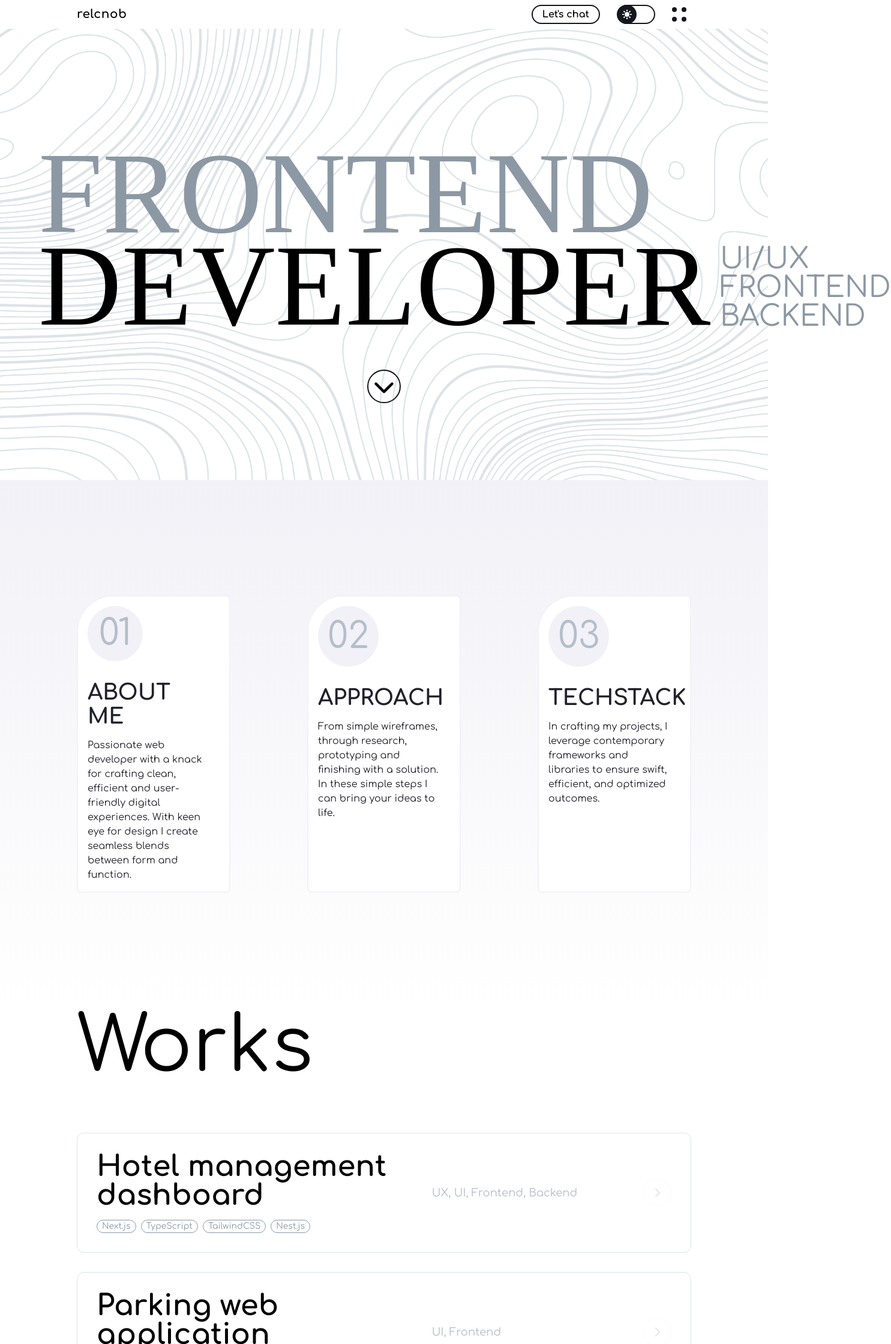
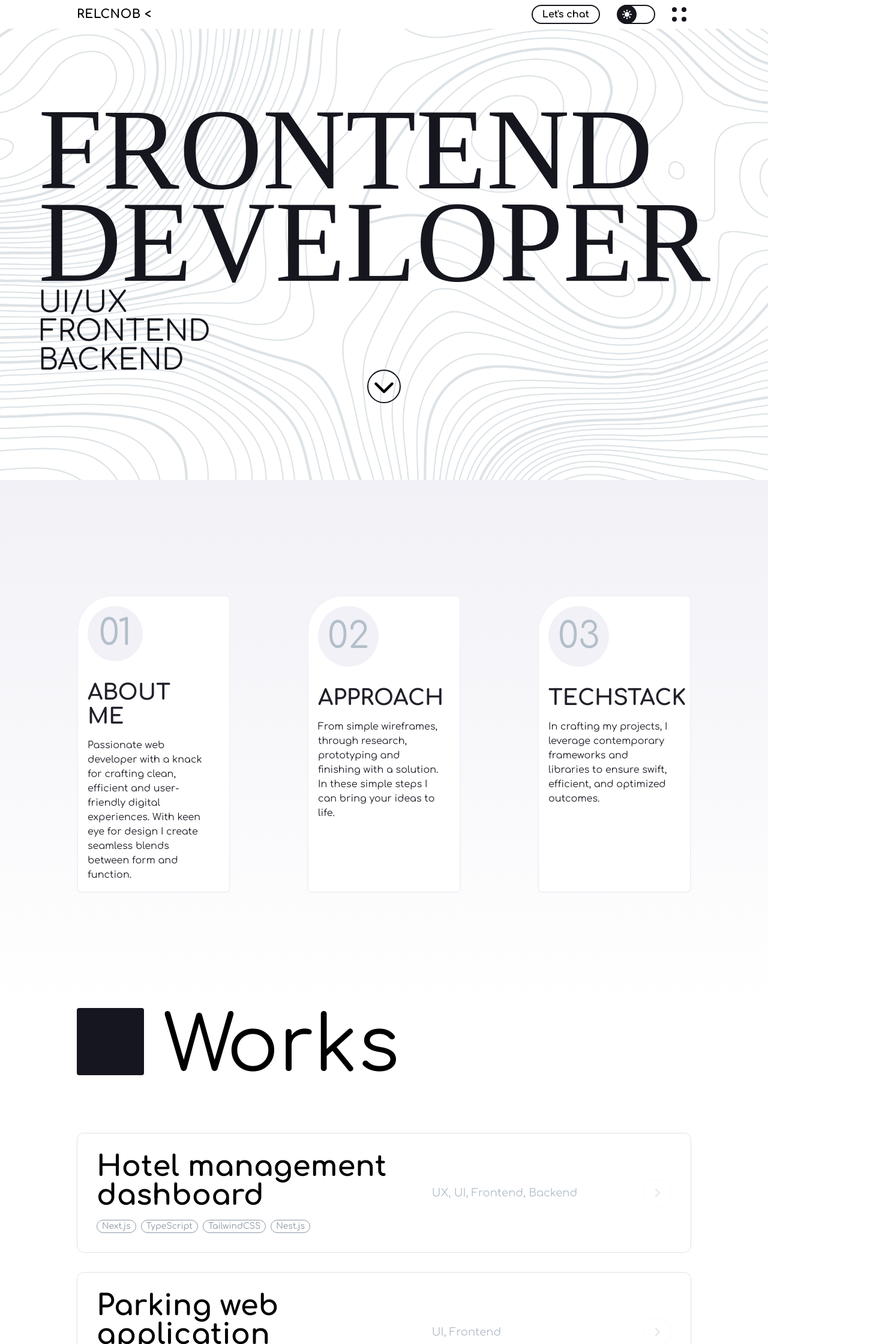
Before and after one commit to relcnob/portfolio-2024, a Next.js app: page / in a window 1280 px wide. Shown: the top 2240 px of the page at 60% size, 1485 px wide, since content can reach past the window. Built offline with nearby package versions, Linux system fonts and the light colour scheme.

Commit message:
fix: styling

```diff
--- a/src/app/components/ui-elements/about-card/AboutCard.tsx
+++ b/src/app/components/ui-elements/about-card/AboutCard.tsx
@@ -18,7 +18,7 @@ const AboutCard = ({ id, title, description }: AboutCardType): JSX.Element => {
       >
         {title.toUpperCase()}
       </h2>
-      <p className={`text-secondary-000 dark:text-primary-100`}>
+      <p className={`text-secondary-000 dark:text-primary-100 max-w-[48ch]`}>
         {description}
       </p>
     </article>
--- a/src/app/components/ui-elements/header/header.tsx
+++ b/src/app/components/ui-elements/header/header.tsx
@@ -1,9 +1,10 @@
 "use client";
 
 import { useState } from "react";
-import DarkModeToggle from "../../functionalities/dark-mode-toggle/Dark-mode-toggle";
+import DarkModeToggle from "../../functionalities/dark-mode-toggle/dark-mode-toggle";
 import Button from "../button/Button";
 import Link from "next/link";
+import { FaChevronLeft } from "react-icons/fa6";
 
 type Props = {
   isHome?: boolean;
@@ -15,13 +16,13 @@ const Header = ({ isHome }: Props): JSX.Element => {
   return (
     <>
       <header
-        className={`flex flex-row w-full px-4 md:px-8 lg:px-32 py-2 justify-between items-center mx-auto fixed top-0 left-[-50%] translate-x-1/2 z-50 bg-white dark:bg-secondary-200 md:bg-transparent hover:bg-white dark:hover:bg-secondary-200 transition-background duration-500`}
+        className={`flex flex-row w-full px-4 md:px-8 lg:px-32 py-2 justify-between items-center mx-auto fixed top-0 left-[-50%] translate-x-1/2 z-50 bg-white dark:bg-secondary-200 md:bg-transparent md:dark:bg-transparent hover:bg-white dark:hover:bg-secondary-200 transition-background duration-500`}
       >
         <Link
           href="/"
-          className={`text-xl font-bold tracking-wide transition hover:text-secondary-000 hover:animate-pulse hover:dark:text-primary-100`}
+          className={`font-sans text-xl font-bold tracking-wide transition hover:text-secondary-000 hover:animate-pulse hover:dark:text-primary-100`}
         >
-          relcnob
+          RELCNOB {"<"}
         </Link>
         <section className={`flex flex-row gap-7`}>
           <Button onClick={() => window.open("mailto:contact@relcnob.com")}>
@@ -55,33 +56,33 @@ const Header = ({ isHome }: Props): JSX.Element => {
         }`}
       >
         <ul
-          className={`flex flex-col gap-4 text-6xl xl:text-8xl w-full group bg-transparent `}
+          className={`flex flex-col gap-4 text-6xl xl:text-8xl w-full group bg-transparent group hover:text-primary-200 hover:dark:text-primary-200`}
         >
           <Link
             onClick={() => isHome && setIsMenuOpen(false)}
             href={"/"}
-            className={`px-8 cursor-pointer border-b-2 border-transparent hover:border-secondary-200 dark:hover:border-primary-000`}
+            className={`px-8 cursor-pointer border-b-2 border-transparent hover:border-secondary-200 dark:hover:border-primary-000 hover:text-secondary-200 hover:dark:text-primary-white transition duration-300`}
           >
             HOME
           </Link>
           <Link
             onClick={() => isHome && setIsMenuOpen(false)}
             href={`/#about`}
-            className={`px-8 cursor-pointer border-b-2 border-transparent hover:border-secondary-200 dark:hover:border-primary-000`}
+            className={`px-8 cursor-pointer border-b-2 border-transparent hover:border-secondary-200 dark:hover:border-primary-000 hover:text-secondary-200 hover:dark:text-primary-white transition duration-300`}
           >
             ABOUT
           </Link>
           <Link
             onClick={() => isHome && setIsMenuOpen(false)}
             href={`/#works`}
-            className={`px-8 cursor-pointer border-b-2 border-transparent hover:border-secondary-200 dark:hover:border-primary-000`}
+            className={`px-8 cursor-pointer border-b-2 border-transparent hover:border-secondary-200 dark:hover:border-primary-000 hover:text-secondary-200 hover:dark:text-primary-white transition duration-300`}
           >
             WORKS
           </Link>
           <Link
             onClick={() => isHome && setIsMenuOpen(false)}
             href={`/#contact`}
-            className={`px-8 cursor-pointer border-b-2 border-transparent hover:border-secondary-200 dark:hover:border-primary-000`}
+            className={`px-8 cursor-pointer border-b-2 border-transparent hover:border-secondary-200 dark:hover:border-primary-000 hover:text-secondary-200 hover:dark:text-primary-white transition duration-300`}
           >
             CONTACT
           </Link>
--- a/src/app/components/ui-elements/hero/Hero.tsx
+++ b/src/app/components/ui-elements/hero/Hero.tsx
@@ -8,25 +8,25 @@ interface HeroProps {
 const Hero = ({ onClick }: HeroProps): JSX.Element => {
   return (
     <section
-      className={` flex w-full px-4 md:px-8 lg:px-16 2xl:px-32 items-center min-h-[100vh] bg-[url('/bg-white.png')] dark:bg-[url('/bg-black.png')] bg-cover bg-center relative`}
+      className={`flex w-full px-4 md:px-8 lg:px-16 2xl:px-32 items-center min-h-[100vh] bg-[url('/bg-white.png')] dark:bg-[url('/bg-black.png')] bg-cover bg-center relative overflow-hidden`}
     >
-      <div className={`flex flex-row gap-0`}>
+      <div className={`flex flex-row flex-wrap gap-0`}>
         <div className={`flex flex-col gap-0`}>
           <h1
-            className={`font-serif font-normal text-[3rem] md:text-[8rem] xl:text-[12rem] m-0 leading-[0.8] text-primary-200 font-light`}
+            className={`font-serif font-light text-[3rem] md:text-[7rem] xl:text-[12rem] m-0 leading-[0.8] text-secondary-200 dark:text-primary-white`}
           >
             FRONTEND
           </h1>
           <h1
-            className={`font-serif font-normal text-[3rem] md:text-[8rem] xl:text-[12rem] font-bold m-0 leading-[0.8]`}
+            className={`font-serif font-normal text-[3rem] md:text-[7rem] xl:text-[12rem] font-bold m-0 leading-[0.8] text-secondary-200 dark:text-primary-white`}
           >
             DEVELOPER
           </h1>
         </div>
-        <div className="flex flex-col gap-0 md:text-2xl xl:text-5xl justify-end leading-none mb-[2px] pl-4 text-primary-200">
-          <p>UI/UX</p>
-          <p>FRONTEND</p>
-          <p>BACKEND</p>
+        <div className="flex flex-col gap-1 md:gap-[2px] md:text-2xl xl:text-5xl justify-end mb-[4px] xl:mb-[2px] pl-2 md:pl-0 2xl:pl-4 text-secondary-200 dark:text-primary-white">
+          <p className={`xl:mb-[-2px] md:leading-none`}>UI/UX</p>
+          <p className={`pl-[2px] xl:mb-[-2px] md:leading-none`}>FRONTEND</p>
+          <p className={`md:leading-none`}>BACKEND</p>
         </div>
       </div>
       <span
--- a/src/app/components/ui-elements/project-card/ProjectCard.tsx
+++ b/src/app/components/ui-elements/project-card/ProjectCard.tsx
@@ -48,7 +48,7 @@ const ProjectCard = ({
         </p>
       </div>
       <div
-        className={`p-2 border-2 w-12 h-12 rounded-full opacity-10 group-hover:opacity-100 transition duration-300 ease-in-out pointer-events-none aspect-square col-span-1 flex items-center justify-center justify-self-end`}
+        className={`p-2 border-2 w-12 h-12 rounded-full opacity-10 group-hover:opacity-100 group-hover:border-secondary-200 group-hover:dark:border-primary-white transition duration-300 ease-in-out pointer-events-none aspect-square col-span-1 flex items-center justify-center justify-self-end`}
       >
         <FaChevronRight />
       </div>
--- a/src/app/page.tsx
+++ b/src/app/page.tsx
@@ -12,6 +12,7 @@ import Image from "next/image";
 import Link from "next/link";
 import Footer from "./components/ui-elements/footer/Footer";
 import CustomCursor from "./components/functionalities/custom-cursor/Custom-cursor";
+import { GoLinkExternal } from "react-icons/go";
 
 export default function Home() {
   const aboutRef = useRef<HTMLDivElement>(null);
@@ -56,7 +57,7 @@ export default function Home() {
           <section
             id="about"
             ref={aboutRef}
-            className="grid lg:grid-cols-3 px-4 xl:px-32 gap-24 xl:gap-32 py-24 xl:py-48 bg-gradient-to-b from-primary-white through-white to-white dark:from-secondary-000 dark:through-secondary-200 dark:to-secondary-200"
+            className="grid lg:grid-cols-3 px-4 xl:px-32 gap-12 xl:gap-24 xl:gap-32 py-24 xl:py-48 bg-gradient-to-b from-primary-white through-white to-white dark:from-secondary-000 dark:through-secondary-200 dark:to-secondary-200"
           >
             {aboutArr.map((about) => (
               <AboutCard key={about.id} {...about} />
@@ -67,7 +68,12 @@ export default function Home() {
             ref={worksRef}
             className={`flex flex-col px-4 xl:px-32 mb-32 gap-4 lg:gap-8`}
           >
-            <h1 className={`text-6xl lg:text-9xl mb-12 `}>Works</h1>
+            <h1 className={`text-6xl lg:text-9xl mb-12 flex gap-4 lg:gap-8`}>
+              <span
+                className={`h-[3rem] w-[3rem] lg:h-[7rem] lg:w-[7rem] rounded aspect-square bg-secondary-200 dark:bg-white flex`}
+              ></span>
+              Works
+            </h1>
             <ProjectCard
               linkTo={"comwell"}
               title="Hotel management dashboard"
@@ -95,26 +101,29 @@ export default function Home() {
           </section>
           <section
             ref={contactRef}
-            className={`flex flex-col px-4 xl:px-32 mb-32`}
+            className={`flex flex-col px-4 xl:px-32 mb-32 group`}
           >
-            <h1 className={`text-6xl lg:text-9xl mb-12 `} id="contact">
+            <h1 className={`text-6xl lg:text-9xl mb-12 flex gap-4 lg:gap-8`}>
+              <span
+                className={`h-[3rem] w-[3rem] lg:h-[7rem] lg:w-[7rem] rounded aspect-square bg-secondary-200 dark:bg-white flex`}
+              ></span>
               Contact
             </h1>
             <div
-              className={`grid gap-10 md:grid-cols-2 lg:grid-cols-3 xl:grid-cols-4 items-start   justify-content-center`}
+              className={`grid gap-10 md:grid-cols-2 lg:grid-cols-3 xl:grid-cols-4 items-start justify-content-center`}
             >
               <div
                 className={`relative flex w-64 h-64 max-w-full aspect-square m-auto`}
               >
                 <span
-                  className={`absolute flex w-12 h-12 rounded-full bg-additional-green right-[4%] top-[4%] border-8 border-white dark:border-secondary-200 `}
+                  className={`absolute flex w-12 h-12 rounded-full bg-additional-green right-[4%] top-[4%] border-8 border-white dark:border-secondary-200 z-10`}
                 ></span>
                 <Image
                   src="/profile.png"
                   alt="fryderyk-boncler"
                   height={720}
                   width={720}
-                  className={`rounded-full w-64 h-64 object-cover aspect-square max-w-full`}
+                  className={`rounded-full w-64 h-64 object-cover aspect-square max-w-full grayscale group-hover:grayscale-0	transition duration-500`}
                 />
               </div>
               <div className={`max-w-64 mx-auto md:max-w-full`}>
@@ -137,27 +146,25 @@ export default function Home() {
                 </h2>
                 <div className={`flex flex-col gap-4`}>
                   <Link
-                    href={"https://www.linkedin.com/in/fryderyk-boncler/"}
-                    target="_blank"
-                    className={`text-lg cursor pointer hover:text-primary-200 w-fit py-1 transition duration-300 ease-in-out`}
-                  >
-                    LinkedIn
-                  </Link>
-
-                  <Link
                     href={"mailto:contact@relcnob.com"}
                     target="_blank"
-                    className={`text-lg cursor pointer hover:text-primary-200 w-fit py-1 transition duration-300 ease-in-out`}
+                    className={`text-lg cursor pointer hover:text-primary-200 w-fit py-1 transition duration-300 ease-in-out flex flex-row gap-1`}
                   >
                     contact@relcnob.com
                   </Link>
-
+                  <Link
+                    href={"https://www.linkedin.com/in/fryderyk-boncler/"}
+                    target="_blank"
+                    className={`text-lg cursor pointer hover:text-primary-200 w-fit py-1 transition duration-300 ease-in-out flex flex-row gap-1`}
+                  >
+                    LinkedIn <GoLinkExternal />
+                  </Link>
                   <Link
                     href={"https://www.github.com/relcnob/"}
                     target="_blank"
-                    className={`text-lg cursor pointer hover:text-primary-200 w-fit py-1 transition duration-300 ease-in-out`}
+                    className={`text-lg cursor pointer hover:text-primary-200 w-fit py-1 transition duration-300 ease-in-out flex flex-row gap-1`}
                   >
-                    GitHub
+                    GitHub <GoLinkExternal />
                   </Link>
                 </div>
               </div>
```
